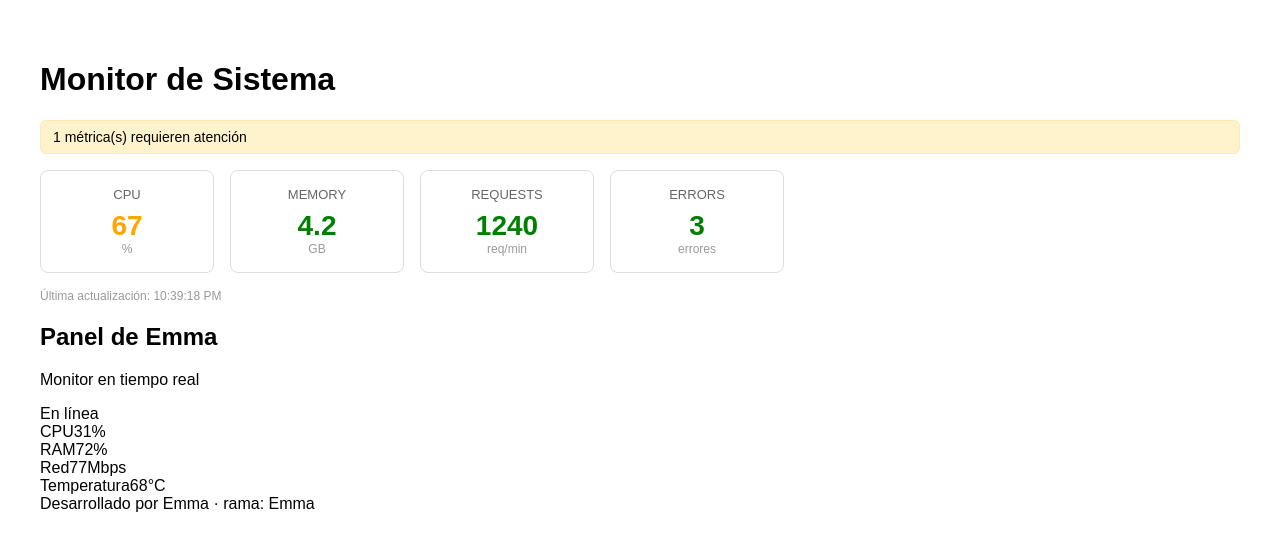
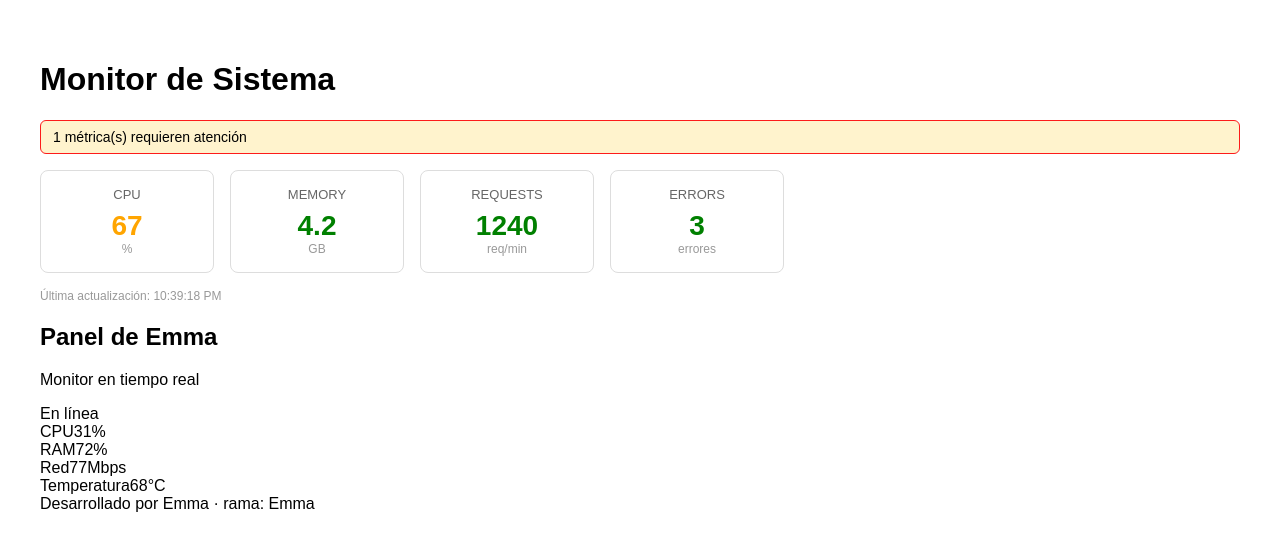
Before and after one commit to DangerousMichi/Monitor-Dashboard-, a Next.js app: page / in a window 1280 px wide. Shown: the top 548 px of the page. Built offline with nearby package versions, Linux system fonts and the light colour scheme.

Commit message:
feature: color rojo suave  en alerta del Dashboard

```diff
--- a/components/Dashboard.tsx
+++ b/components/Dashboard.tsx
@@ -19,12 +19,13 @@ export default function Dashboard() {
       {hasAlerts && (
         <div style={{
           background: '#fff3cd',
-          border: '1px solid #ffebb0',
+          border: '1px solid #fd1b1b',
           borderRadius: 6,
           padding: '8px 12px',
           marginBottom: 16,
           fontSize: 14
         }}>
+
           {alertCount} métrica(s) requieren atención
         </div>
       )}
```
